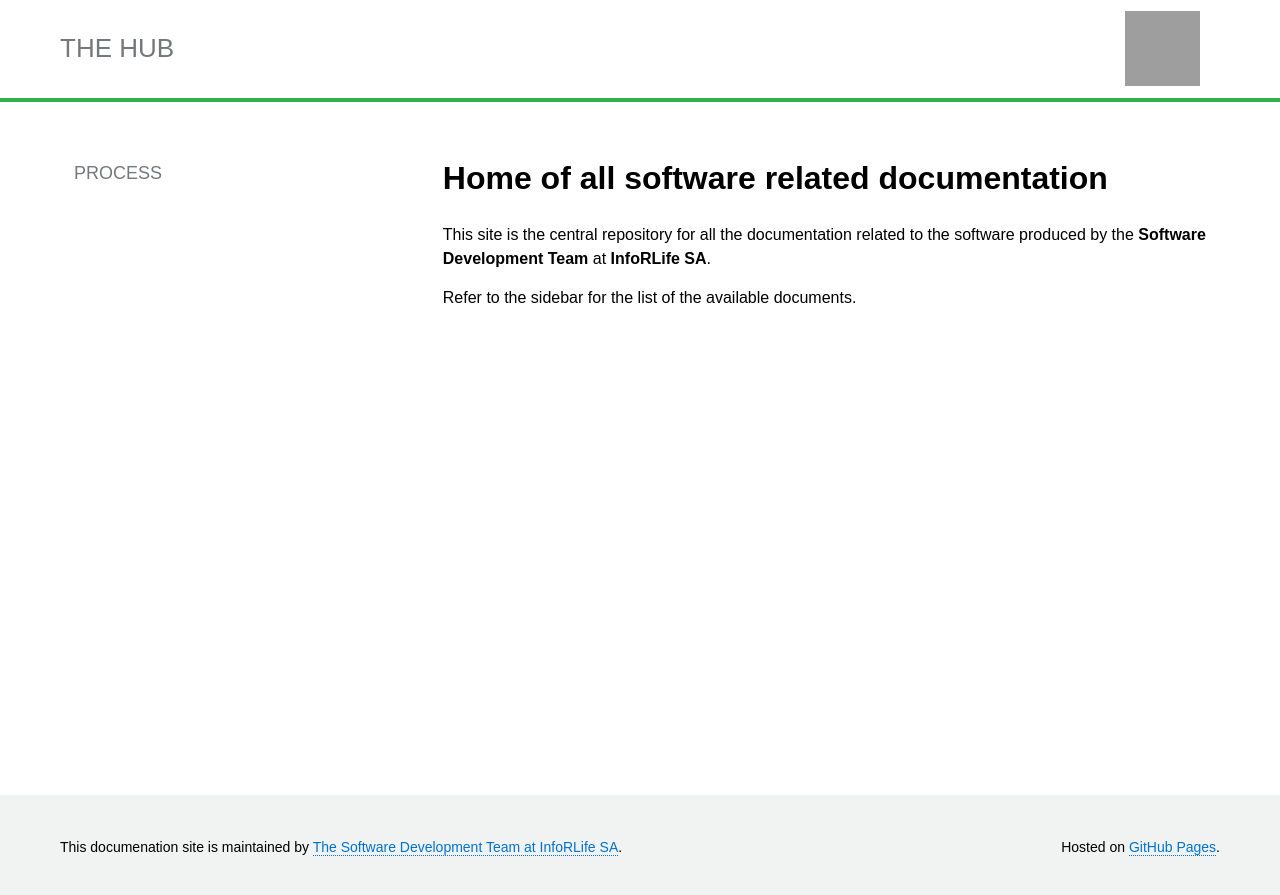
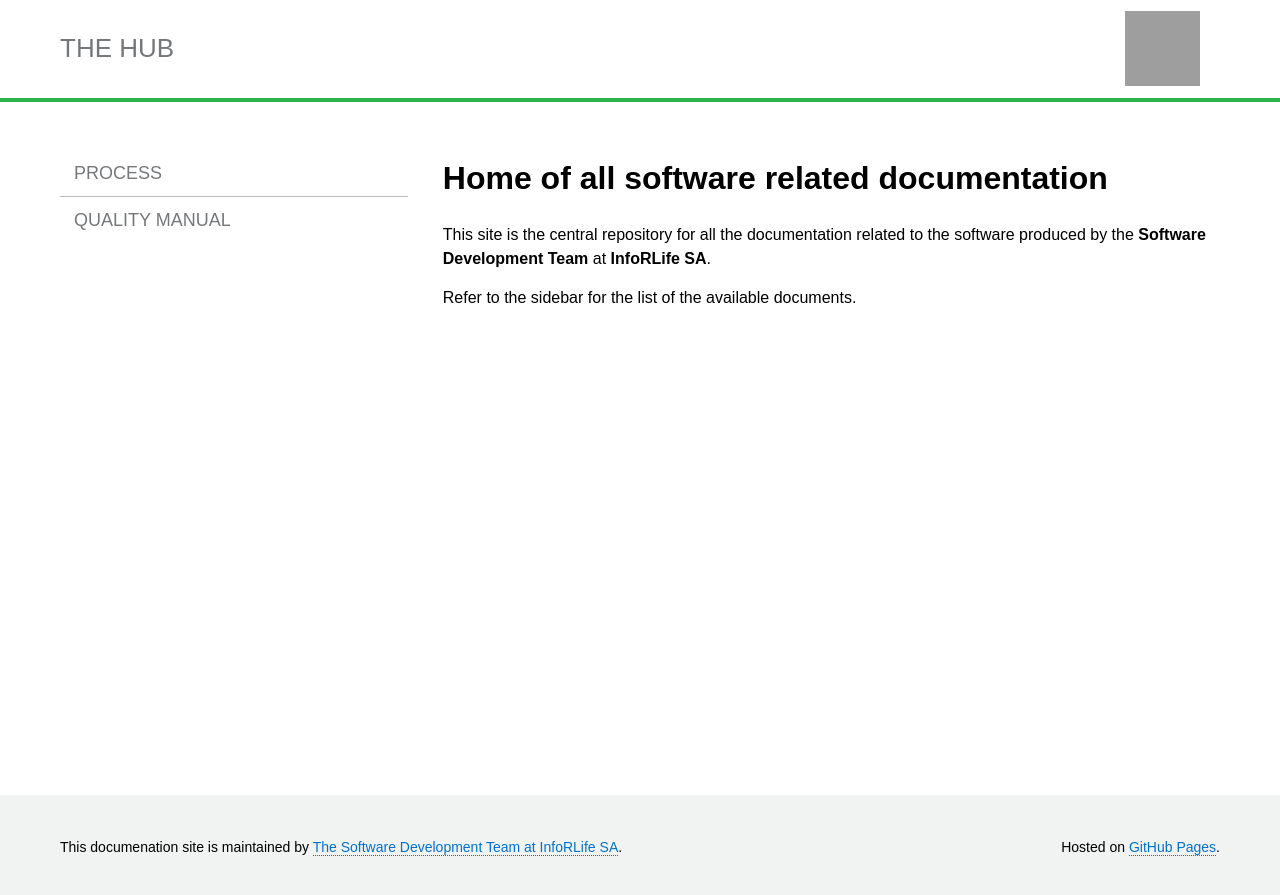
Before and after one commit to inforlife/hub, a Jekyll site: the page built from index.html, in a window 1280 px wide. Shown: the top 895 px of the page. Built offline with Jekyll 4.4.1, drawn with Linux system fonts in a browser that asks for light colours; grey boxes are pictures that could not be loaded.

Commit message:
Update _config.yml (#2)

```diff
--- a/_config.yml
+++ b/_config.yml
@@ -30,6 +30,9 @@ navigation:
 - text: PROCESS
   url: http://inforlife.github.io/process/
   internal: false
+- text: QUALITY MANUAL
+  url: http://inforlife.github.io/quality/
+  internal: false
 
 # Repo list
 # List repos that you would like to appear on the homepage here
```
